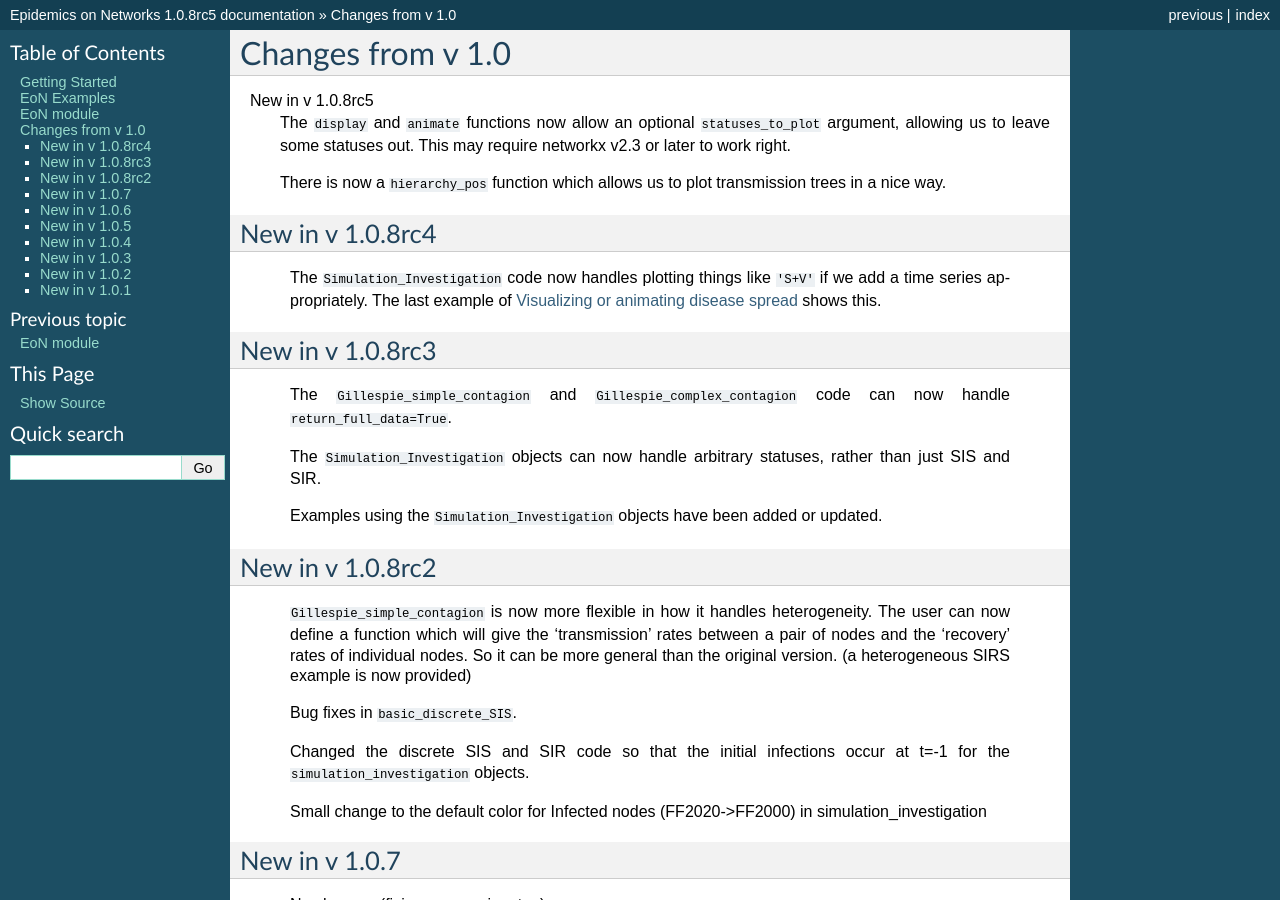
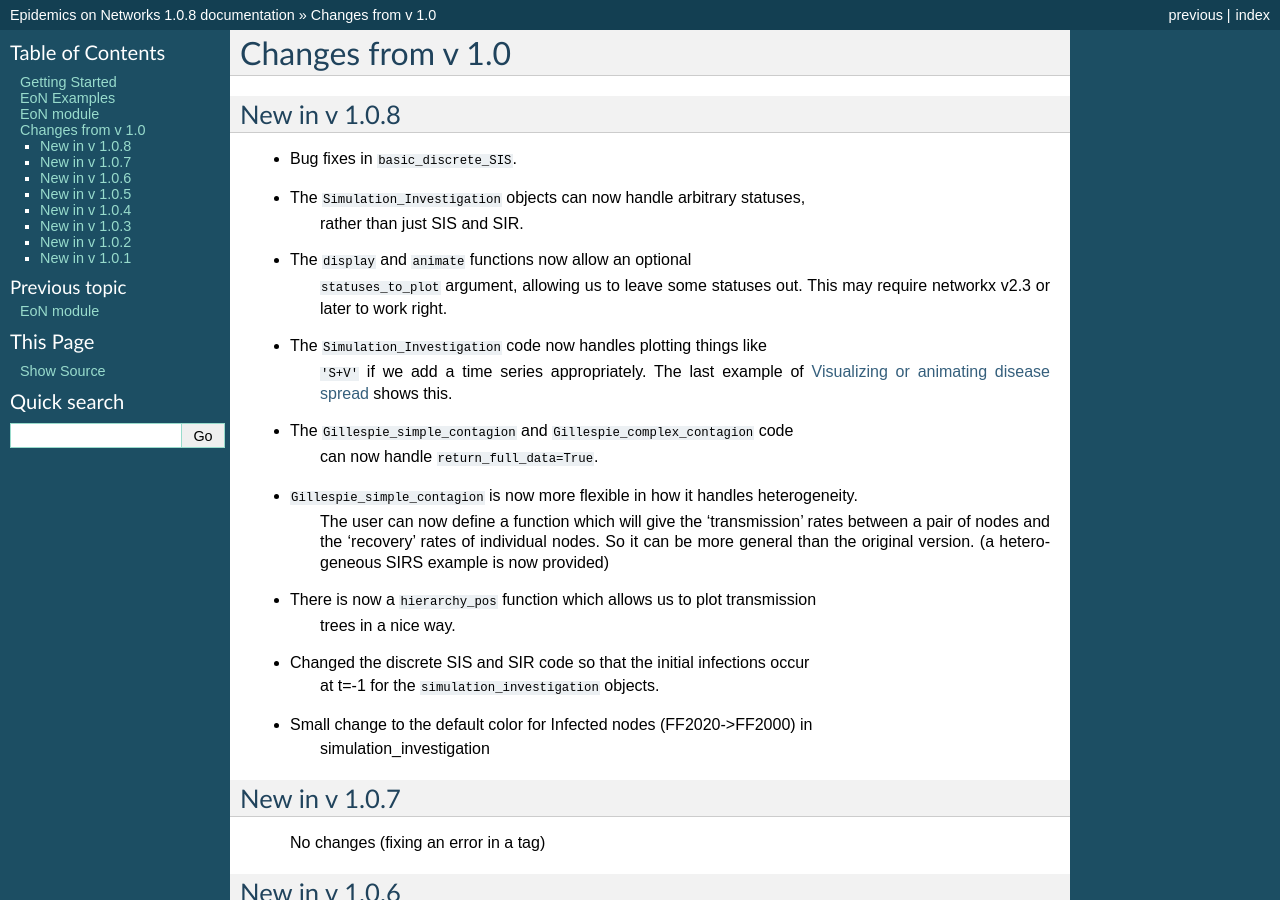
Before and after one commit to springer-math/Mathematics-of-Epidemics-on-Networks, a Sphinx documentation site: the page built from docs/Changes.rst, in a window 1280 px wide and 900 px high. Built offline with Sphinx 7.4.7, drawn with Linux system fonts in a browser that asks for light colours; some of the changed text lies outside the part shown.

Commit message:
updating version name.

```diff
--- a/EoN/__init__.py
+++ b/EoN/__init__.py
@@ -46,7 +46,7 @@ We start with a few useful auxiliary functions
 '''
 
 __author__ = "Joel C. Miller"
-__version__ = "1.0.8rc5"
+__version__ = "1.0.8"
 def __citation__():
     print("A proper citation should be coming soon\n" + \
               "Until then consider citing the github page\n" + \
--- a/docs/Changes.rst
+++ b/docs/Changes.rst
@@ -1,49 +1,38 @@
 Changes from v 1.0
 ==================
 
+New in v 1.0.8
+--------------
 
-New in v 1.0.8rc5
-    The ``display`` and ``animate`` functions now allow an optional
+- Bug fixes in ``basic_discrete_SIS``.
+
+- The ``Simulation_Investigation`` objects can now handle arbitrary statuses,
+    rather than just SIS and SIR.
+
+- The ``display`` and ``animate`` functions now allow an optional
     ``statuses_to_plot`` argument, allowing us to leave some statuses out.
     This may require networkx v2.3 or later to work right.
 
-    There is now a ``hierarchy_pos`` function which allows us to plot transmission
-    trees in a nice way.
-
-New in v 1.0.8rc4
------------------
-
-    The ``Simulation_Investigation`` code now handles plotting things like
+- The ``Simulation_Investigation`` code now handles plotting things like
     ``'S+V'`` if we add a time series appropriately.  The last example of
     :ref:`visualization` shows this.
 
-New in v 1.0.8rc3
------------------
-
-    The ``Gillespie_simple_contagion`` and ``Gillespie_complex_contagion`` code
+- The ``Gillespie_simple_contagion`` and ``Gillespie_complex_contagion`` code
     can now handle ``return_full_data=True``.
 
-    The ``Simulation_Investigation`` objects can now handle arbitrary statuses,
-    rather than just SIS and SIR.
-
-    Examples using the ``Simulation_Investigation`` objects have been added or
-    updated.
-
-New in v 1.0.8rc2
------------------
-
-    ``Gillespie_simple_contagion`` is now more flexible in how it handles heterogeneity.
+- ``Gillespie_simple_contagion`` is now more flexible in how it handles heterogeneity.
     The user can now define a function which will give the 'transmission' rates between
     a pair of nodes and the 'recovery' rates of individual nodes.  So it can be
     more general than the original version.  (a heterogeneous SIRS example is now
     provided)
 
-    Bug fixes in ``basic_discrete_SIS``.
+- There is now a ``hierarchy_pos`` function which allows us to plot transmission
+    trees in a nice way.
 
-    Changed the discrete SIS and SIR code so that the initial infections occur
+- Changed the discrete SIS and SIR code so that the initial infections occur
     at t=-1 for the ``simulation_investigation`` objects.
 
-    Small change to the default color for Infected nodes (FF2020->FF2000) in
+- Small change to the default color for Infected nodes (FF2020->FF2000) in
     simulation_investigation
 
 
--- a/docs/conf.py
+++ b/docs/conf.py
@@ -61,7 +61,7 @@ author = u'Joel Miller, Istvan Kiss, Peter Simon'
 # The short X.Y version.
 version = u'1.0.8'
 # The full version, including alpha/beta/rc tags.
-release = u'1.0.8rc5'
+release = u'1.0.8'
 
 # The language for content autogenerated by Sphinx. Refer to documentation
 # for a list of supported languages.
--- a/setup.py
+++ b/setup.py
@@ -19,12 +19,12 @@ from distutils.core import setup
 
 setup(name='EoN',
       packages = ['EoN'],
-      version='1.0.8rc5',  #http://semver.org/
+      version='1.0.8',  #http://semver.org/
       description = 'Epidemics on Networks',
       author = 'Joel C. Miller, Istvan Z. Kiss, and Peter Simon',
       author_email = 'joel.c.miller.research@gmail.com',
       url = 'https://springer-math.github.io/Mathematics-of-Epidemics-on-Networks/',
-      #download_url = 'https://github.com/springer-math/Mathematics-of-Epidemics-on-Networks/archive/1.0.8.tar.gz',
+      download_url = 'https://github.com/springer-math/Mathematics-of-Epidemics-on-Networks/archive/1.0.8.tar.gz',
       keywords = ['Epidemics on Networks', 'Epidemic Sonnet Works'],
       install_requires = [
           'networkx',
```
Also changed, not shown: README.md (+3 -0 lines), docs/GettingStarted.rst (+2 -14 lines).
